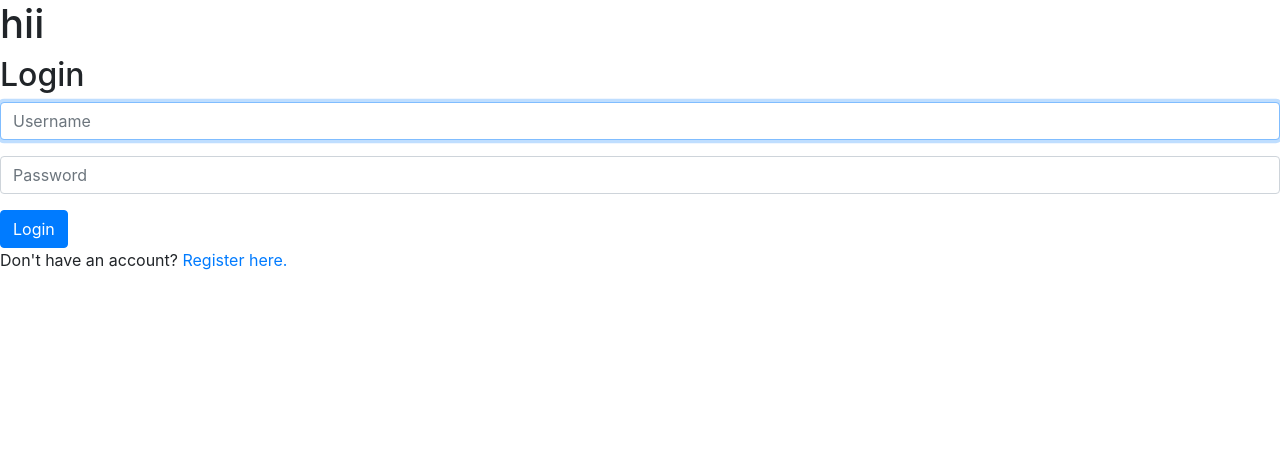
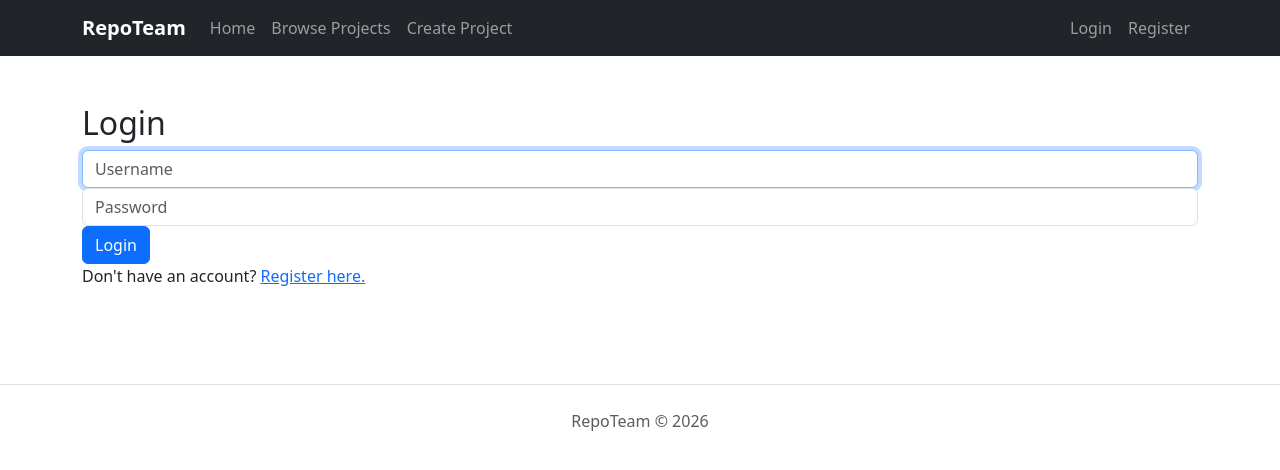
Before and after one commit to ujjwaluzu/RepoTeam, a Django app: page /login in a window 1280 px wide. Shown: the top 470 px of the page. Run offline with Django 4.2, Linux system fonts and the light colour scheme; some libraries are stand-ins or nearby versions.

Commit message:
feat: added navbar to the layout

```diff
--- a/repoteam/core/templates/core/layout.html
+++ b/repoteam/core/templates/core/layout.html
@@ -3,7 +3,6 @@
 <!DOCTYPE html>
 <html lang="en">
 <head>
-
     <meta charset="UTF-8">
     <meta name="viewport" content="width=device-width, initial-scale=1.0">
 
@@ -13,36 +12,127 @@
         {% endblock %}
     </title>
 
+    <!-- Bootstrap 5 -->
     <link
+        href="https://cdn.jsdelivr.net/npm/bootstrap@5.3.7/dist/css/bootstrap.min.css"
         rel="stylesheet"
-        href="https://stackpath.bootstrapcdn.com/bootstrap/4.4.1/css/bootstrap.min.css"
-        integrity="sha384-Vkoo8x4CGsO3+Hhxv8T/Q5PaXtkKtu6ug5TOeNV6gBiFeWPGFN9MuhOf23Q9Ifjh"
-        crossorigin="anonymous"
     >
 
+    <!-- Custom CSS -->
     <link
         href="{% static 'core/styles.css' %}"
         rel="stylesheet"
     >
-
 </head>
 
 <body>
-    <h1>hii</h1>
-    <main class="body">
+
+    <!-- Navbar -->
+    <nav class="navbar navbar-expand-lg navbar-dark bg-dark">
+        <div class="container">
+
+            <a class="navbar-brand fw-bold" href="{% url 'index' %}">
+                RepoTeam
+            </a>
+
+            <button
+                class="navbar-toggler"
+                type="button"
+                data-bs-toggle="collapse"
+                data-bs-target="#navbarNav"
+            >
+                <span class="navbar-toggler-icon"></span>
+            </button>
+
+            <div
+                class="collapse navbar-collapse"
+                id="navbarNav"
+            >
+
+                <ul class="navbar-nav me-auto">
+
+                    <li class="nav-item">
+                        <a class="nav-link" href="{% url 'index' %}">
+                            Home
+                        </a>
+                    </li>
+
+                    <li class="nav-item">
+                        <a class="nav-link" href="#">
+                            Browse Projects
+                        </a>
+                    </li>
+
+                    <li class="nav-item">
+                        <a class="nav-link" href="#">
+                            Create Project
+                        </a>
+                    </li>
+
+                </ul>
+
+                <ul class="navbar-nav">
+
+                    {% if user.is_authenticated %}
+
+                        <li class="nav-item">
+                            <a class="nav-link" href="#">
+                                My Projects
+                            </a>
+                        </li>
+
+                        <li class="nav-item">
+                            <a class="nav-link" href="#">
+                                Profile
+                            </a>
+                        </li>
+
+                        <li class="nav-item">
+                            <a class="nav-link" href="{% url 'logout' %}">
+                                Logout
+                            </a>
+                        </li>
+
+                    {% else %}
+
+                        <li class="nav-item">
+                            <a class="nav-link" href="{% url 'login' %}">
+                                Login
+                            </a>
+                        </li>
+
+                        <li class="nav-item">
+                            <a class="nav-link" href="{% url 'register' %}">
+                                Register
+                            </a>
+                        </li>
+
+                    {% endif %}
+
+                </ul>
+
+            </div>
+
+        </div>
+    </nav>
+
+    <!-- Main Content -->
+    <div class="container py-5">
 
         {% block body %}
         {% endblock %}
 
-    </main>
+    </div>
 
-    <script src="https://code.jquery.com/jquery-3.4.1.slim.min.js"></script>
+    <!-- Footer -->
+    <footer class="border-top py-4 mt-5">
+        <div class="container text-center text-muted">
+            RepoTeam © 2026
+        </div>
+    </footer>
 
-    <script src="https://cdn.jsdelivr.net/npm/popper.js@1.16.0/dist/umd/popper.min.js"></script>
-
-    <script src="https://stackpath.bootstrapcdn.com/bootstrap/4.4.1/js/bootstrap.min.js"></script>
-
-
+    <!-- Bootstrap JS -->
+    <script src="https://cdn.jsdelivr.net/npm/bootstrap@5.3.7/dist/js/bootstrap.bundle.min.js"></script>
 
 </body>
 </html>
```
